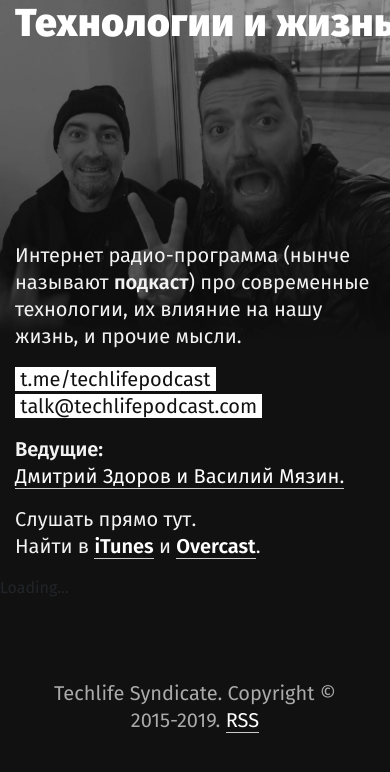
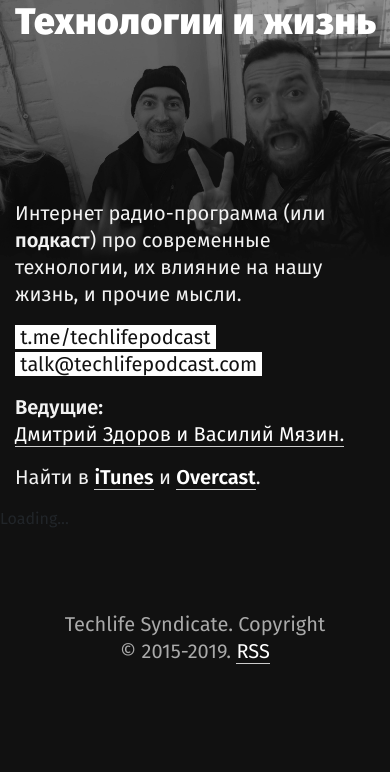
Before and after one commit to vmyazin/techlife-react, a React (Create React App) app: page /episodes/1 in a window 390 px wide. Shown: the top 772 px of the page. Built offline with nearby package versions, Linux system fonts and the light colour scheme; no server answers.

Commit message:
Fix font sizes on small screens, adjust header

```diff
--- a/src/components/Footer.js
+++ b/src/components/Footer.js
@@ -7,7 +7,7 @@ const Footer = () => {
     <div className="container footer">
       <div className="row">
         <div className="col-lg-12">
-          <p className="text-center">Techlife Syndicate. Copyright &copy; 2015-{moment().year()}. <a href="//techlifepodcast.com/podcast-feed.xml">RSS</a></p>
+          <p className="text-center">Techlife Syndicate. Copyright <span className="no-wrap">&copy; 2015-{moment().year()}.</span> <a href="//techlifepodcast.com/podcast-feed.xml">RSS</a></p>
         </div>
       </div>
     </div>
--- a/src/components/Header.js
+++ b/src/components/Header.js
@@ -19,7 +19,7 @@ export class Header extends React.Component {
               <div className="col-lg-4 col-md-6">
                 <div className="spacer-xs spacer-sm"></div>
                 <div className="spacer-xs spacer-sm"></div>
-                <p>Интернет радио-программа (нынче называют <b>подкаст</b>) про современные технологии, их влияние на нашу жизнь, и прочие мысли.</p>
+                <p>Интернет радио-программа (или <b>подкаст</b>) про современные технологии, их влияние на нашу жизнь, и прочие мысли.</p>
                 <div className="spacer-md"></div>
                 <div className="spacer-lg"></div>
                 <div className="spacer-lg"></div>
@@ -53,12 +53,11 @@ export class Header extends React.Component {
               <div className="col-lg-4 col-md-6">
                 <div className="spacer-xs spacer-sm"></div>
                 <div className="spacer-xs spacer-sm"></div>
-                <p>Интернет радио-программа (нынче называют <b>подкаст</b>) про современные технологии, их влияние на нашу жизнь, и прочие мысли.</p>
+                <p>Интернет радио-программа (или <b>подкаст</b>) про современные технологии, их влияние на нашу жизнь, и прочие мысли.</p>
                 <p>
                   <a className="link-ext" href="https://t.me/techlifepodcast" rel="external">&nbsp;t.me/techlifepodcast&nbsp;</a><br />
                   <a className="link-ext" href="mailto:talk@techlifepodcast.com" rel="external">&nbsp;talk@techlifepodcast.com&nbsp;</a>
                 </p>
-                <div className="spacer-md"></div>
                 <div className="spacer-lg"></div>
               </div>
 
@@ -67,8 +66,8 @@ export class Header extends React.Component {
               </div>
 
               <div className="col-lg-3 col-md-12">
-                <p>Слушать прямо тут.<br />
-                  Найти в <b><a href="https://itunes.apple.com/podcast/tehnologii-i-zizn/id1013700516?mt=2">iTunes</a></b> и <b><a href="https://overcast.fm/itunes1013700516">Оvercast</a></b>.</p>
+                <p>Найти в <b><a href="https://itunes.apple.com/podcast/tehnologii-i-zizn/id1013700516?mt=2">iTunes</a></b> и <b><a href="https://overcast.fm/itunes1013700516">Оvercast</a></b>.</p>
+                <div className="spacer-md"></div>
               </div>
             </div>
           </div>
--- a/src/scss/App.scss
+++ b/src/scss/App.scss
@@ -10,7 +10,7 @@ body {
   font-weight: 400;
 }
 
-@media (max-width: 479px) {
+@media (max-width: $min-scr-width) {
   body {
     background-position: calc(100% - 0px) top;
     background-size: 130%;
@@ -19,6 +19,10 @@ body {
 
 .hide {
   display: none;
+}
+
+.no-wrap {
+  white-space: nowrap;
 }
 
 p {
@@ -66,6 +70,7 @@ h1 {
   font-size: 10vw;
   font-weight: 900;
   letter-spacing: 0.15vw;
+  text-align: center;
   margin: 0;
   white-space: nowrap;
 }
@@ -89,7 +94,7 @@ h3 {
   font-weight: 600;
 
   .small-caps {
-    font-size: 26px;
+    font-size: 80%;
     font-weight: 300;
     text-transform: uppercase;
   }
@@ -113,9 +118,13 @@ h3 + h2 {
 }
 
 // font sizes XS
-@media (max-width: 479px) {
+@media (min-width: $min-scr-width) and (max-width: $scr-width-sm) {
   p {
     font-size: $font-s4;
+  }
+
+  h1 {
+    font-size: 9.5vw;
   }
 
   h2 {
@@ -126,8 +135,20 @@ h3 + h2 {
     font-size: $font-s3;
 
     .small-caps {
-      font-size: 22px;
+      font-size: 66%;
     }
+  }
+
+  h4 {
+    font-size: $font-s4;
+    font-weight: 600;
+  }
+}
+
+// font sizes SM
+@media (min-width: $scr-width-xs) and (max-width: $scr-width-sm) {
+  h2 {
+    font-size: $font-s3;
   }
 }
 
@@ -200,7 +221,7 @@ h3 + h2 {
 }
 
 // font sizes XS
-@media (max-width: 479px) {
+@media (min-width: $min-scr-width) and (max-width: $scr-width-sm) {
   .episode-list {
     font-size: $font-s4;
   }
@@ -249,13 +270,19 @@ h3 + h2 {
 }
 
 
-@media (max-width: 479px) {
+@media (min-width: $min-scr-width) and (max-width: $scr-width-sm) {
+  .episode-desc {
+    font-size: $font-s4;
+  }
+}
+
+@media (max-width: $min-scr-width) {
   .spacer-xs {
     height: 25vw;
   }
 }
 
-@media (min-width: 479px) and (max-width: 768px) {
+@media (min-width: $min-scr-width) and (max-width: 768px) {
   .spacer-sm {
     height: 20vw;
   }
@@ -263,7 +290,7 @@ h3 + h2 {
 
 @media (min-width: 769px) and (max-width: 992px) {
   .spacer-md {
-    height: 25vw;
+    height: 20vw;
   }
 }
 
--- a/src/scss/_variables.scss
+++ b/src/scss/_variables.scss
@@ -11,4 +11,8 @@ $highlight: #41caff;
 $light-grey: #ccc;
 $mid-grey: #aaa;
 
+$min-scr-width: 320px;
+$scr-width-xs:  479px;
+$scr-width-sm:  639px;
+$scr-width-md:  1023px;
 $max-scr-width: 1890px;
```
